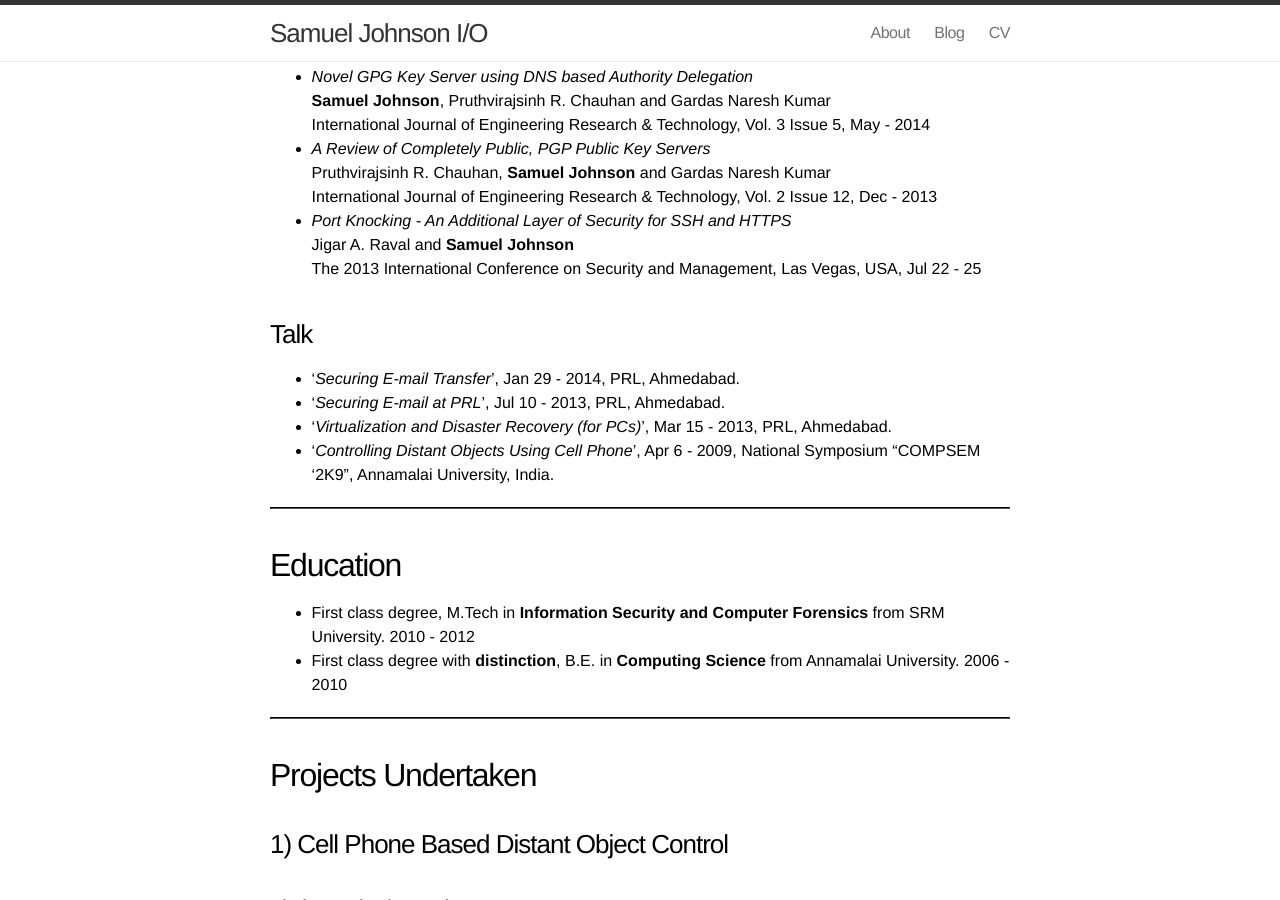
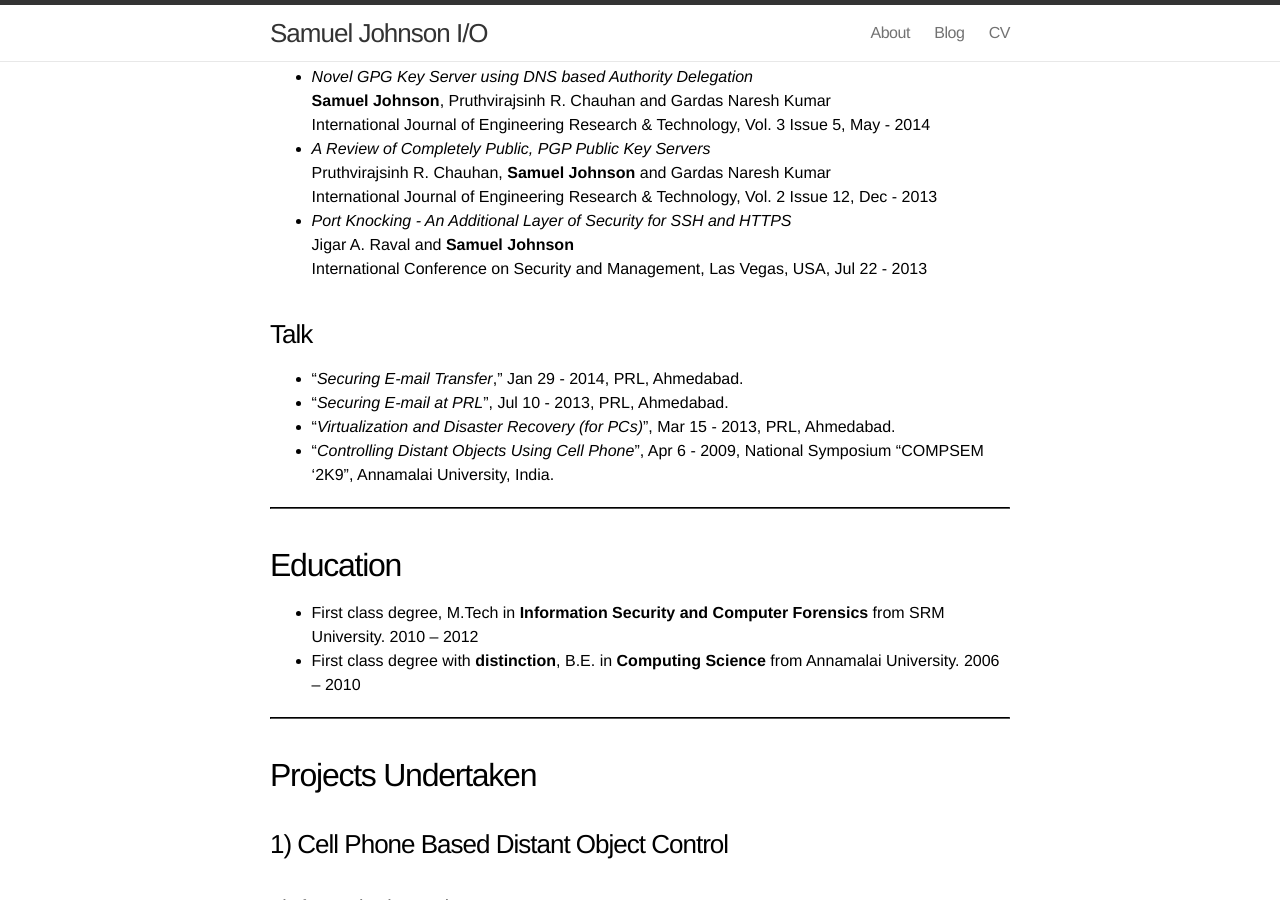
Before and after one commit to samueljohnson/samueljohnson.github.io.archive, a Jekyll site: the page built from cv.markdown, in a window 1280 px wide and 900 px high, scrolled down 689 px. Built offline with Jekyll 4.4.1, drawn with Linux system fonts in a browser that asks for light colours; nearby versions of some CDN libraries.

Commit message:
Added webmaster tools

```diff
--- a/cv.markdown
+++ b/cv.markdown
@@ -37,21 +37,21 @@
 
   * *Port Knocking - An Additional Layer of Security for SSH and HTTPS*
 <br> Jigar A. Raval and **Samuel Johnson**
-<br> The 2013 International Conference on Security and Management, Las Vegas, USA, Jul 22 - 25
+<br> International Conference on Security and Management, Las Vegas, USA, Jul 22 - 2013
 
 ### Talk
 
-  * '*Securing E-mail Transfer*', Jan 29 - 2014, PRL, Ahmedabad.
-  *  '*Securing E-mail at PRL*', Jul 10 - 2013, PRL, Ahmedabad.
-  * '*Virtualization and Disaster Recovery (for PCs)*', Mar 15 - 2013, PRL, Ahmedabad.
-  * '*Controlling Distant Objects Using Cell Phone*', Apr 6 - 2009, National Symposium "COMPSEM '2K9", Annamalai University, India.
+  * “*Securing E-mail Transfer*,” Jan 29 - 2014, PRL, Ahmedabad.
+  * "*Securing E-mail at PRL*", Jul 10 - 2013, PRL, Ahmedabad.
+  * "*Virtualization and Disaster Recovery (for PCs)*", Mar 15 - 2013, PRL, Ahmedabad.
+  * "*Controlling Distant Objects Using Cell Phone*", Apr 6 - 2009, National Symposium "COMPSEM '2K9", Annamalai University, India.
 
 ----
 
 ## Education
 
-  * First class degree, M.Tech in **Information Security and Computer Forensics** from SRM University. 2010 - 2012
-  * First class degree with **distinction**, B.E. in **Computing Science** from Annamalai University. 2006 - 2010
+  * First class degree, M.Tech in **Information Security and Computer Forensics** from SRM University. 2010 – 2012
+  * First class degree with **distinction**, B.E. in **Computing Science** from Annamalai University. 2006 – 2010
 
 ----
 
--- /dev/null
+++ b/google3f46bba855cce066.html
@@ -0,0 +1 @@
+google-site-verification: google3f46bba855cce066.html
```
